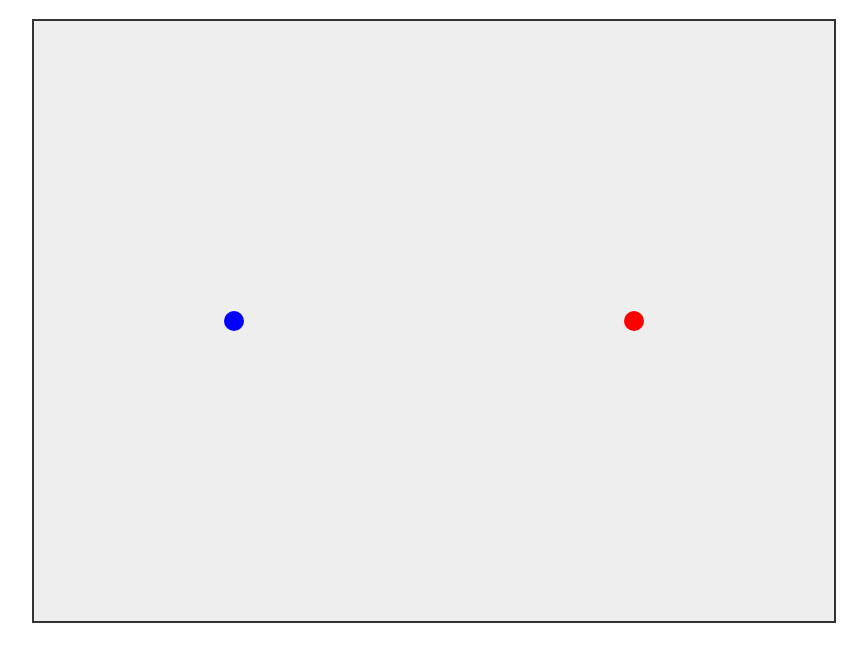
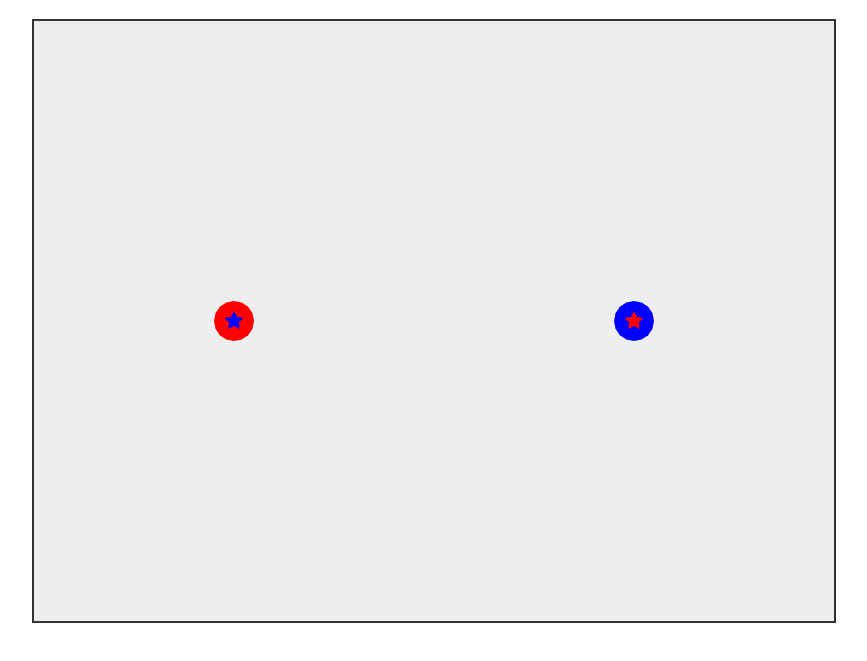
Before and after one commit to test-temp22/Doodle, a website: page public/index.html in a window 1280 px wide. Shown: the part 61-722 px from the top of the page, without its empty margins (206-1073 px from the left). Drawn offline with Linux system fonts and the light colour scheme.

Commit message:
Initial commit

```diff
--- a/public/index.html
+++ b/public/index.html
@@ -2,7 +2,7 @@
 <html>
 <head>
 <meta charset="UTF-8">
-<title>Mini Paper.io</title>
+<title>Mini Paper.io with Star Players</title>
 <style>
   canvas { border: 2px solid #333; background: #eee; display:block; margin: auto; }
   body { text-align:center; font-family: sans-serif; }
@@ -18,6 +18,34 @@ const ctx = canvas.getContext('2d');
 const gridW = canvas.width;
 const gridH = canvas.height;
 
+function createCirclePolygon(x, y, r, points=16){
+    const poly = [];
+    for(let i=0;i<points;i++){
+        const angle = (i/points)*2*Math.PI;
+        poly.push({x: x + r*Math.cos(angle), y: y + r*Math.sin(angle)});
+    }
+    return poly;
+}
+
+// draw a star at (x,y) with radius r
+function drawStar(ctx, x, y, r, color){
+    ctx.fillStyle = color;
+    ctx.beginPath();
+    for(let i=0;i<5;i++){
+        const angle = i * (2*Math.PI)/5 - Math.PI/2;
+        const x1 = x + r * Math.cos(angle);
+        const y1 = y + r * Math.sin(angle);
+        const angle2 = angle + Math.PI/5;
+        const x2 = x + r/2 * Math.cos(angle2);
+        const y2 = y + r/2 * Math.sin(angle2);
+        if(i===0) ctx.moveTo(x1,y1);
+        else ctx.lineTo(x1,y1);
+        ctx.lineTo(x2,y2);
+    }
+    ctx.closePath();
+    ctx.fill();
+}
+
 class Player {
     constructor(x, y, color, keys) {
         this.x = x;
@@ -26,7 +54,7 @@ class Player {
         this.keys = keys;
         this.dir = {x:0,y:0};
         this.speed = 3;
-        this.territory = [{x:x,y:y}];
+        this.territory = createCirclePolygon(x, y, 20); // small initial circular area
         this.trail = [];
         this.alive = true;
     }
@@ -35,10 +63,8 @@ class Player {
         if(!this.alive) return;
         this.x += this.dir.x * this.speed;
         this.y += this.dir.y * this.speed;
-        // keep inside canvas
         this.x = Math.max(0, Math.min(gridW, this.x));
         this.y = Math.max(0, Math.min(gridH, this.y));
-        // if outside territory, leave trail
         if(!this.insideTerritory()) {
             this.trail.push({x:this.x,y:this.y});
         } else if(this.trail.length > 0) {
@@ -49,7 +75,6 @@ class Player {
     }
 
     insideTerritory() {
-        // simple check: point in polygon
         let x = this.x, y = this.y;
         let inside = false;
         const poly = this.territory;
@@ -63,7 +88,7 @@ class Player {
     }
 
     draw() {
-        // territory
+        // draw territory
         ctx.fillStyle = this.color + "66";
         if(this.territory.length>0){
             ctx.beginPath();
@@ -72,7 +97,7 @@ class Player {
             ctx.closePath();
             ctx.fill();
         }
-        // trail
+        // draw trail
         if(this.trail.length>0){
             ctx.strokeStyle = this.color;
             ctx.lineWidth = 3;
@@ -81,11 +106,8 @@ class Player {
             for(let p of this.trail) ctx.lineTo(p.x,p.y);
             ctx.stroke();
         }
-        // player circle
-        ctx.fillStyle = this.color;
-        ctx.beginPath();
-        ctx.arc(this.x,this.y,10,0,2*Math.PI);
-        ctx.fill();
+        // draw star player
+        drawStar(ctx, this.x, this.y, 10, this.color);
     }
 }
 
@@ -93,7 +115,6 @@ const player1 = new Player(200,300,'blue',{up:38,down:40,left:37,right:39});
 const player2 = new Player(600,300,'red',{up:87,down:83,left:65,right:68});
 
 const players = [player1, player2];
-
 const keysDown = {};
 document.addEventListener('keydown', e => keysDown[e.keyCode]=true);
 document.addEventListener('keyup', e => keysDown[e.keyCode]=false);
@@ -116,12 +137,13 @@ function handleInput(){
     }
 }
 
-// collision with other player trails
+// collision with other trails
 function checkCollisions(){
     const allTrails = players.map(p => p.trail).flat();
     for(let p of players){
+        if(!p.alive) continue;
         for(let t of allTrails){
-            if(t===p.trail) continue; // skip self
+            if(p.trail.includes(t)) continue; // skip self
             if(Math.hypot(p.x-t.x,p.y-t.y)<6){
                 p.alive=false;
                 alert(p.color + " lost!");
```
